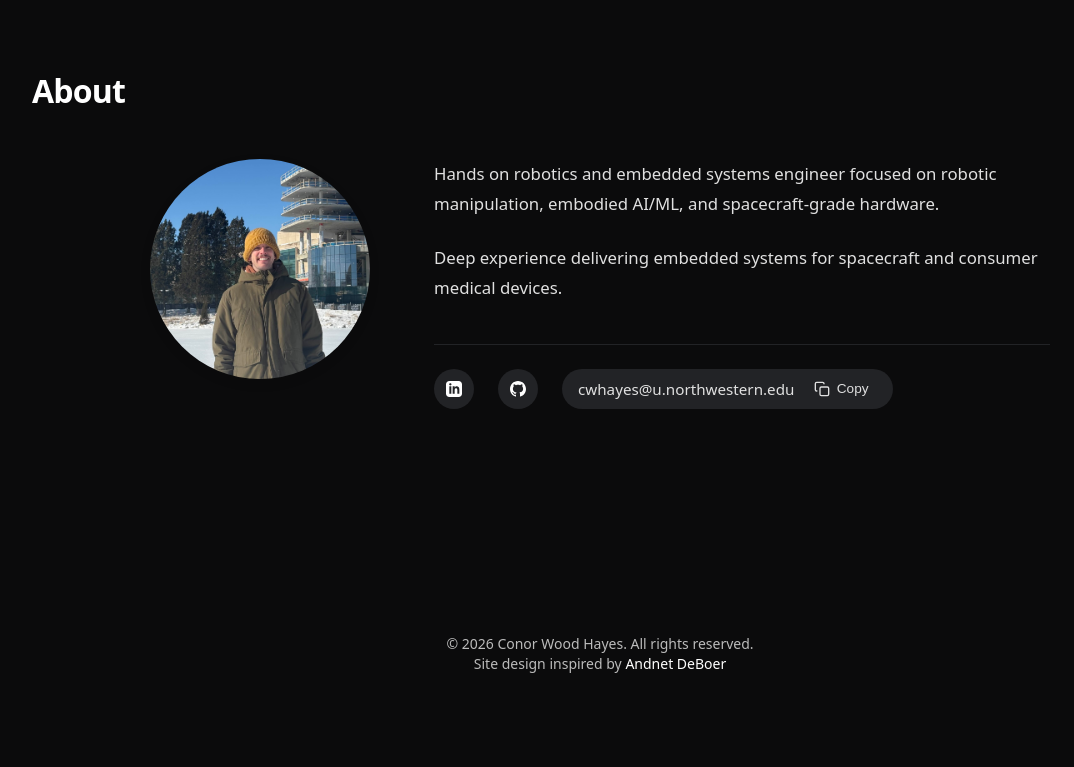
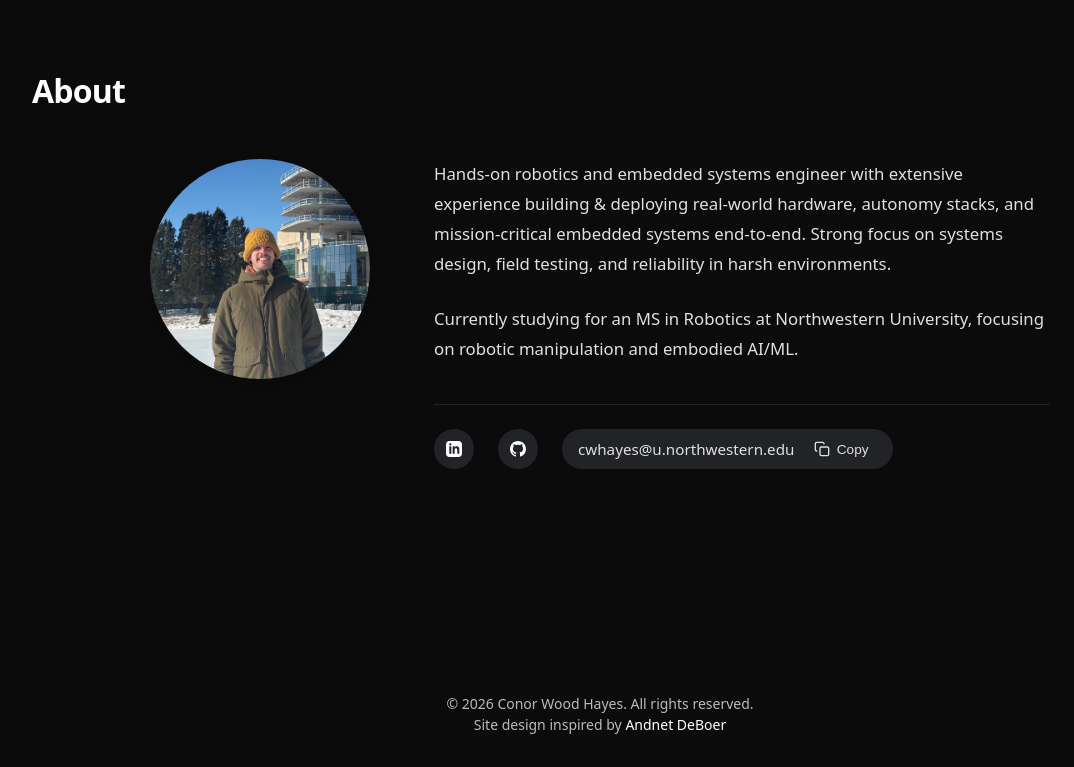
Before and after one commit to cwoodhayes/cwoodhayes.github.io, a Jekyll site: the page built from pages/index.md, in a window 1280 px wide and 900 px high, scrolled down 3836 px, cut to the strip 133-900 px from the top of the window. Shown: the whole strip, without its empty margins (40-1114 px from the left). Built offline with Jekyll 4.4.1, drawn with Linux system fonts in a browser that asks for light colours; before the commit the page ends 4675 px from its top, so only the background shows below that.

Commit message:
put down a decent enough bio. time for bed

```diff
--- a/_config.yml
+++ b/_config.yml
@@ -12,8 +12,14 @@ open_new_tab        : true                     # Opens external URLs in new tab
 nav_subtitle        : Robotics + Embedded Systems
 
 about:
-  paragraph_1       : Hands on robotics and embedded systems engineer focused on robotic manipulation, embodied AI/ML, and spacecraft-grade hardware.
-  paragraph_2       : Deep experience delivering embedded systems for spacecraft and consumer medical devices.
+  paragraph_1       : >-
+    Hands-on robotics and embedded systems engineer with extensive experience
+    building & deploying real-world hardware, autonomy stacks, and mission-critical
+    embedded systems end-to-end.
+    Strong focus on systems design, field testing, and reliability in harsh environments.
+  paragraph_2       : >-
+    Currently studying for an MS in Robotics at Northwestern University, focusing on
+    robotic manipulation and embodied AI/ML.
 
 
 ### Plugins ###
```
